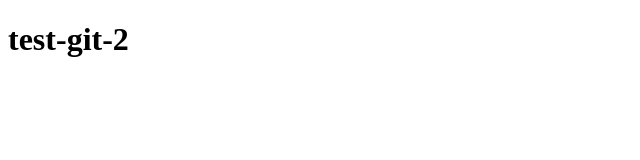
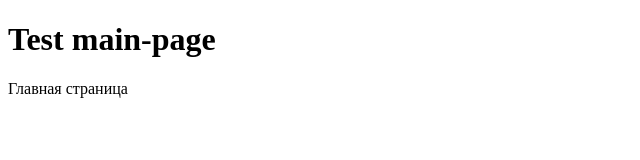
Before and after one commit to alexandr49242/test-git-2, a plain HTML site: page index.html in a window 1280 px wide. Shown: the whole page, without its empty margins (0-640 px from the left). Drawn offline with Linux system fonts and the light colour scheme.

Commit message:
develop main-page

```diff
--- a/index.html
+++ b/index.html
@@ -7,7 +7,14 @@
   <title>Test-git-2</title>
 </head>
 <body>
-  <h1>test-git-2</h1>
+  <header>
+    <h1>Test main-page</h1>
+  </header>
+  <main>
+    <span>
+      Главная страница
+    </span>
+  </main>
   <script src="index.js"></script>
 </body>
 </html>
```
Also changed, not shown: 1 other file.
